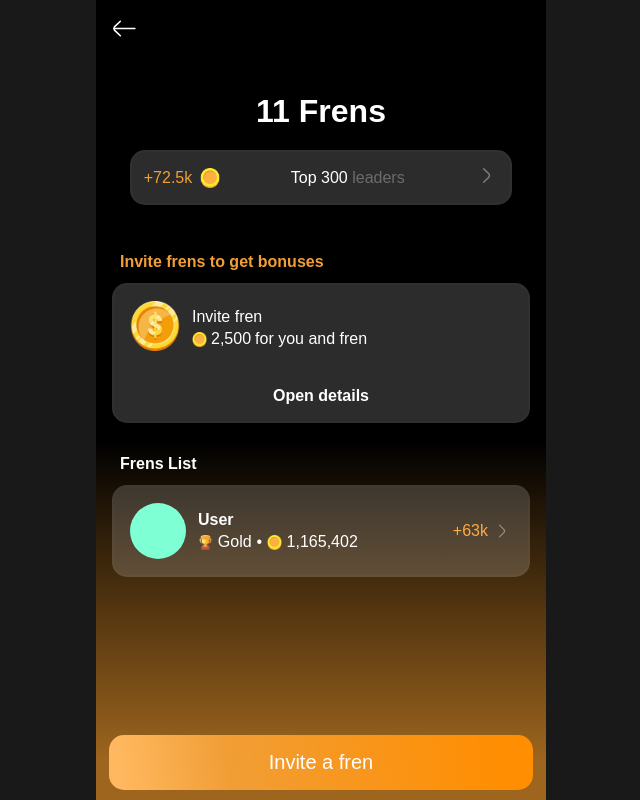
After one commit to Abdivasiyev2008/Not-Coin-Telegram-Bot, a Django app: template templates/coin/friends.html in a window 1280 px wide. The commit adds this page. Shown: the whole page, without its empty margins (319-959 px from the left). Run offline with Django 5.2, Linux system fonts and the light colour scheme; the template is opened without the code that fills it, so the values that code supplies are empty.

Commit message:
Issues are fixed

```diff
--- a/botapp/models.py
+++ b/botapp/models.py
@@ -1,5 +1,6 @@
 from django.db import models
 from django.utils import timezone
+
 
 class User(models.Model):
     telegram_id = models.CharField(max_length=255, unique=True)
@@ -19,6 +20,5 @@ class User(models.Model):
             self.last_interaction = now
             self.save()
 
-
     def __str__(self):
         return self.telegram_id
--- a/botapp/urls.py
+++ b/botapp/urls.py
@@ -1,9 +1,7 @@
-from django.contrib import admin
 from django.urls import path
 from botapp import views
 
 urlpatterns = [
-    path('admin/', admin.site.urls),
     path('<str:telegram_id>/', views.index, name='index'),
     path('<str:telegram_id>/update_coins/', views.update_coins, name='update_coins'),
     path('<str:telegram_id>/boost/', views.boost, name='boost'),
--- /dev/null
+++ b/templates/coin/friends.html
@@ -0,0 +1,125 @@
+<!DOCTYPE html>
+<html lang="en">
+<head>
+    {% load static %}
+    <meta charset="UTF-8">
+    <meta name="viewport" content="width=device-width, initial-scale=1.0">
+    <title>RPG - Frens</title>
+
+    <link rel="stylesheet" href="{% static 'assets/css/style.css' %}">
+    <link rel="stylesheet" href="{% static 'assets/css/responsive.css' %}">
+    <meta name="theme-color" content="#f19e36" />
+
+    <link rel="icon" type="image/x-icon" href="{% static 'assets/favicon/favicon.ico' %}">
+</head>
+<body class="frens">
+
+    <div class="haeder">
+        <a href="#">
+            <svg width="25px" height="25px" viewBox="0 0 24 24" fill="none" xmlns="http://www.w3.org/2000/svg">
+                <path d="M22 11.9299H2" stroke="#ffffff" stroke-width="1.5" stroke-linecap="round" stroke-linejoin="round"/>
+                <path d="M8.00009 19L2.84009 14C2.5677 13.7429 2.35071 13.433 2.20239 13.0891C2.05407 12.7452 1.97754 12.3745 1.97754 12C1.97754 11.6255 2.05407 11.2548 2.20239 10.9109C2.35071 10.567 2.5677 10.2571 2.84009 10L8.00009 5" stroke="#ffffff" stroke-width="1.5" stroke-linecap="round" stroke-linejoin="round"/>
+            </svg>
+        </a>
+    </div>
+
+    <div class="frens-main">
+
+        <div class="frens-count">
+            <span>11 Frens</span>
+        </div>
+
+        <div class="frens-total-earn">
+            <div class="frens-total-count">
+                <span>+72.5k</span>
+                <img src="{% static 'assets/images/coin.png' %}" width="20px">
+            </div>
+
+            <div>
+                <span>Top 300</span>
+                <span class="leaders">leaders</span>
+            </div>
+
+            <div>
+                <svg width="23px" height="23px" viewBox="0 0 24 24" fill="none" xmlns="http://www.w3.org/2000/svg">
+                    <path d="M9 5L14.15 10C14.4237 10.2563 14.6419 10.5659 14.791 10.9099C14.9402 11.2539 15.0171 11.625 15.0171 12C15.0171 12.375 14.9402 12.7458 14.791 13.0898C14.6419 13.4339 14.4237 13.7437 14.15 14L9 19" stroke="#ffffff" opacity="0.4" stroke-width="1.5" stroke-linecap="round" stroke-linejoin="round"/>
+                </svg>
+            </div>
+        </div>
+    </div>
+
+
+    <div class="frens-help">
+        <div class="frens-help-title">
+            <span>Invite frens to get bonuses</span>
+        </div>
+
+        <div class="frens-help-box">
+            <div class="frens-help-content">
+                <div class="frens-help-image">
+                    <img src="{% static 'assets/images/golden.png' %}" width="50px">
+                </div>
+                <div class="fren-help-text">
+                    <h5>Invite fren</h5>
+                    <div>
+                        <img src="{% static 'assets/images/coin.png' %}" width="15px">
+                        <span>2,500</span>
+                        <span>for you and fren</span>
+                    </div>
+                </div>
+            </div>
+
+            <div class="frens-open-detail">
+                <a href="#">Open details</a>
+            </div>
+        </div>
+    </div>
+
+
+    <div class="frens-list">
+        <div class="frens-list-title">
+            <span>Frens List</span>
+        </div>
+
+        <!-- Friends List -->
+        <div class="frens-list-box">
+            <div class="frens-data">
+                <div class="frens-profile">
+                    <div class="frens-profile-photo">
+                        <img src="" alt="">
+                    </div>
+                    <div class="frens-profile-data">
+                        <h4>User</h4>
+                        <div>
+                            <img src="{% static 'assets/images/3d-trophy.png' %}" width="15px">
+                            <span>Gold</span>
+                            <span>•</span>
+                            <img src="{% static 'assets/images/coin.png' %}" width="15px">
+                            <span>1,165,402</span>
+                        </div>
+                    </div>
+                </div>
+
+                <div class="frens-data-count">
+                    <span>+63k</span>
+                    <svg width="20px" height="20px" viewBox="0 0 24 24" fill="none" xmlns="http://www.w3.org/2000/svg">
+                        <path d="M9 5L14.15 10C14.4237 10.2563 14.6419 10.5659 14.791 10.9099C14.9402 11.2539 15.0171 11.625 15.0171 12C15.0171 12.375 14.9402 12.7458 14.791 13.0898C14.6419 13.4339 14.4237 13.7437 14.15 14L9 19" stroke="#ffffff" opacity="0.4" stroke-width="1.5" stroke-linecap="round" stroke-linejoin="round"/>
+                    </svg>
+                </div>
+            </div>
+
+
+        <!-- End Friends List -->
+        </div>
+    </div>
+
+    <div class="frens-invite">
+        <div class="frens-invite-button">
+            <span>Invite a fren</span>
+        </div>
+    </div>
+
+    <script src="./assets/js/charge.js"></script>
+
+</body>
+</html>
```
Also changed, not shown: botapp/admin.py (+11 -1 lines), botapp/views.py (+21 -15 lines), main.py (+4 -4 lines), templates/coin/index.html (+6 -28 lines), test.py (deleted, +0 -124 lines), botapp/apps.py (line endings or trailing spaces), botapp/management/commands/refill_limits.py (line endings or trailing spaces), db.sqlite3 (deleted), 3 other files.
